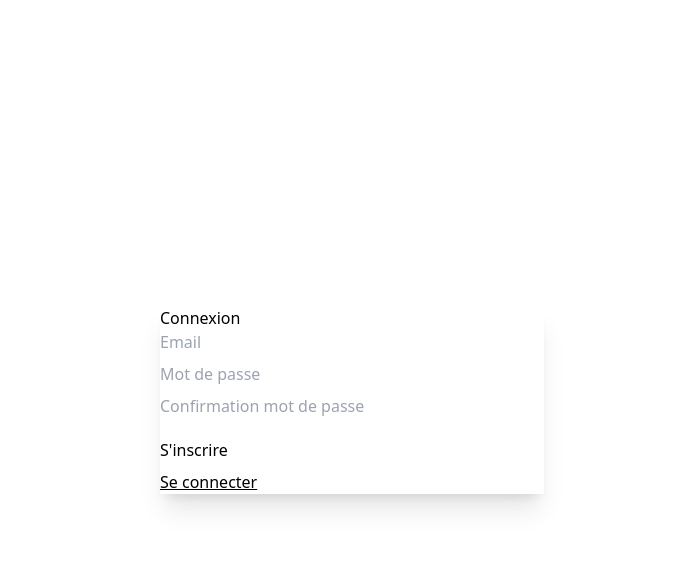
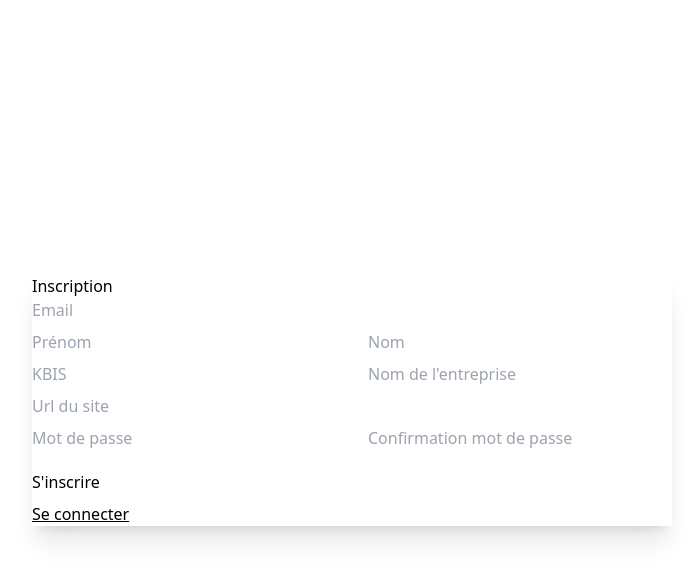
Before and after one commit to Rexrideur/kpi, a Nuxt app: page / in a window 1280 px wide. Both pictures are taken after a click on the element "S'inscrire". Shown: the top 580 px of the page, without its empty margins (288-988 px from the left). Built offline with nearby package versions, Linux system fonts and the light colour scheme; no server answers.

Commit message:
Create user

```diff
--- a/pages/index.vue
+++ b/pages/index.vue
@@ -16,6 +16,11 @@ const passwordRegister = ref(null);
 const passwordConfirmRegister = ref(null);
 const errorRegister = ref(null);
 const successRegister = ref(false);
+const firstName = ref(null);
+const lastName = ref(null);
+const kbis = ref(null);
+const companyName = ref(null);
+const websiteUrl = ref(null);
 
 onMounted(async () => {
   watchEffect(async () => {
@@ -37,25 +42,30 @@ onMounted(async () => {
 }
 
 async function register() {
-    if (!emailRegister.value || !passwordRegister.value || !passwordConfirmRegister.value) {
+  if (!emailRegister.value || !passwordRegister.value || !passwordConfirmRegister.value || !firstName.value || !lastName.value || !kbis.value || !companyName.value || !websiteUrl.value) {
     errorRegister.value = "Veuillez remplir tous les champs";
     return;
   }
 
   if (passwordRegister.value !== passwordConfirmRegister.value) {
     errorRegister.value = "Les mots de passe ne correspondent pas";
+    return;
   }
 
-    const {user, error} = await supabase.auth.signUp({
+  await $fetch('/api/user/new', {
+    method: 'post',
+    body: {
+      name: lastName.value,
+      firstname: firstName.value,
+      url: websiteUrl.value,
+      kbis: kbis.value,
+      companyName: companyName.value,
       email: emailRegister.value,
       password: passwordRegister.value,
+    }
   });
 
-    if (error) {
-      errorRegister.value = error.message;
-    } else {
   successRegister.value = true;
-    }
 }
 </script>
 
@@ -73,7 +83,7 @@ onMounted(async () => {
       <p class="text-red-500 text-center">{{ errorLogin }}</p>
     </div>
 
-    <div class="card w-96 bg-base-100 shadow-xl" v-show="!modal">
+    <div class="card w-6/12 bg-base-100 shadow-xl" v-show="!modal">
       <div class="alert alert-success" v-show="successRegister">
         <svg xmlns="http://www.w3.org/2000/svg" class="stroke-current shrink-0 h-6 w-6" fill="none" viewBox="0 0 24 24">
           <path stroke-linecap="round" stroke-linejoin="round" stroke-width="2"
@@ -82,12 +92,29 @@ onMounted(async () => {
         <span>Un email de confirmation vous a été envoyé</span>
       </div>
       <form class="card-body" @submit.prevent="register">
-        <h2 class="card-title">Connexion</h2>
-        <input v-model="emailRegister" type="email" placeholder="Email" class="input input-bordered w-full max-w-xs"/>
+        <h2 class="card-title">Inscription</h2>
+        <input v-model="emailRegister" type="email" placeholder="Email" class="input input-bordered w-full"/>
+
+        <div class="flex justify-between gap-8">
+          <input v-model="firstName" type="text" placeholder="Prénom"
+                 class="input input-bordered w-full mt-2"/>
+          <input v-model="lastName" type="text" placeholder="Nom"
+                 class="input input-bordered w-full mt-2"/>
+        </div>
+        <div class="flex justify-between gap-8">
+          <input v-model="kbis" type="text" placeholder="KBIS"
+                 class="input input-bordered w-full mt-2"/>
+          <input v-model="companyName" type="text" placeholder="Nom de l'entreprise"
+                 class="input input-bordered w-full mt-2"/>
+        </div>
+        <input v-model="websiteUrl" type="text" placeholder="Url du site" class="input input-bordered w-full mt-2"/>
+
+        <div class="flex justify-between gap-8">
           <input v-model="passwordRegister" type="password" placeholder="Mot de passe"
-               class="input input-bordered w-full max-w-xs mt-2"/>
+                 class="input input-bordered w-full mt-2"/>
           <input v-model="passwordConfirmRegister" type="password" placeholder="Confirmation mot de passe"
-               class="input input-bordered w-full max-w-xs mt-2"/>
+                 class="input input-bordered w-full mt-2"/>
+        </div>
         <button type="submit" class="btn btn-outline btn-primary mt-5">S'inscrire</button>
         <p class="mt-2 underline cursor-pointer" @click="modal = true">Se connecter</p>
       </form>
```
Also changed, not shown: 2 other files (tests, documents, lock files or other folders). Lines whose indentation alone changed are shown as unchanged.
